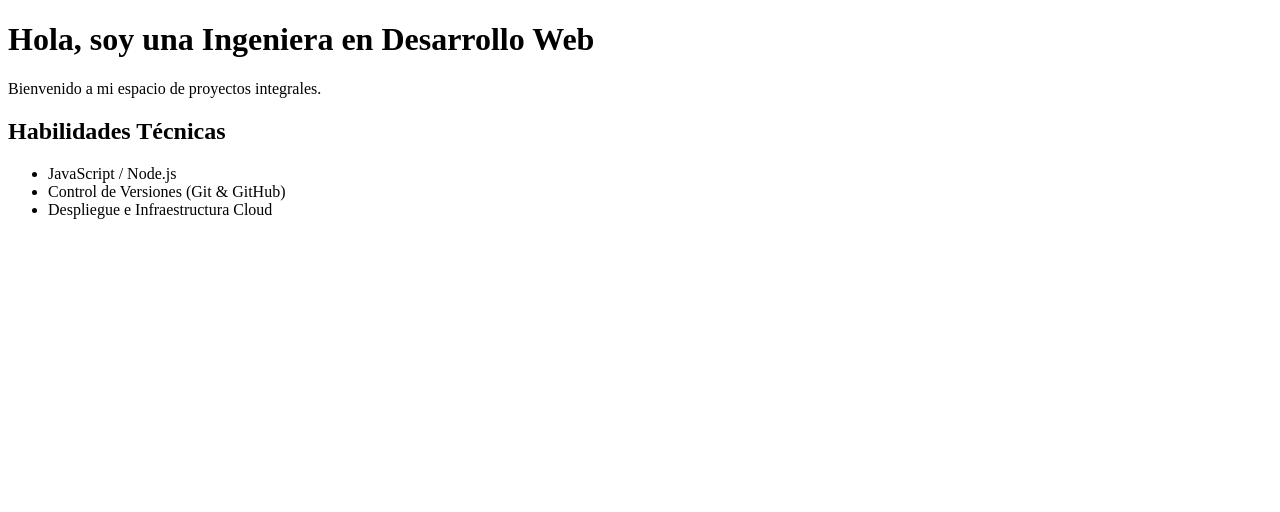
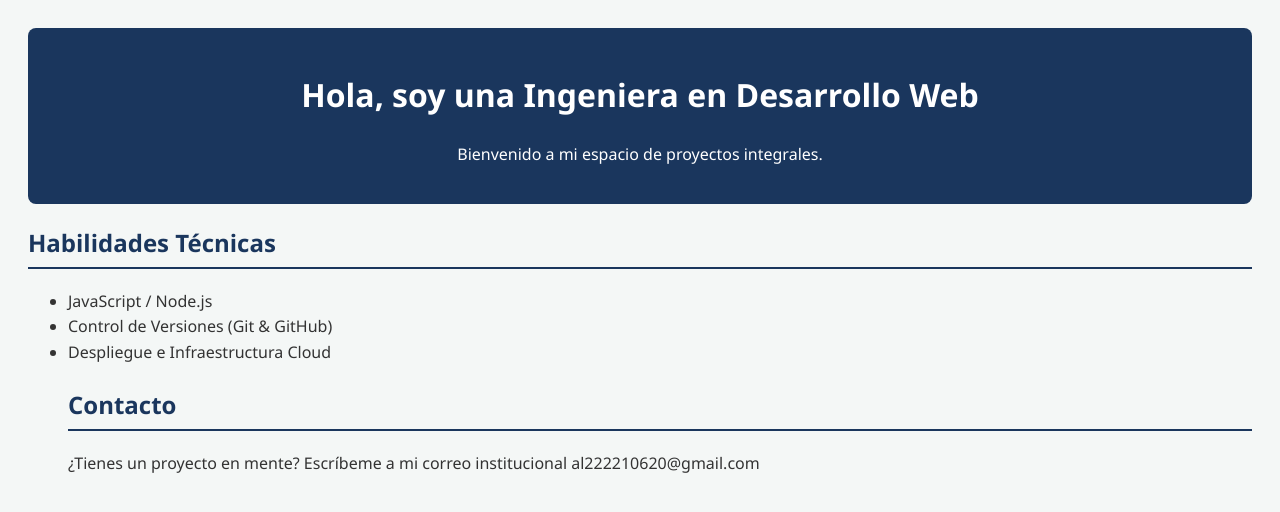
Before and after one commit to VanessaEscutia/portafolio-profesional., a plain HTML site: page index.html in a window 1280 px wide. Drawn offline with Linux system fonts and the light colour scheme.

Commit message:
style: diseno visual y seccion de contacto

```diff
--- a/index.html
+++ b/index.html
@@ -4,6 +4,7 @@
 <meta charset="UTF-8">
 <meta name="viewport" content="width=device-width, initial-scale=1.0">
 <title>Ejemplo de Portafolio Profesional (Vanessa Escutia Sanabria) </title>
+<link rel="stylesheet" href="styles.css">
 </head>
 <body>
 <header>
@@ -18,6 +19,10 @@
 <li>JavaScript / Node.js</li>
 <li>Control de Versiones (Git & GitHub) </li>
 <li>Despliegue e Infraestructura Cloud</li>
+<section>
+<h2>Contacto</h2>
+<p>¿Tienes un proyecto en mente? Escríbeme a mi correo institucional al222210620@gmail.com </p>
+</section>
 </ul>
 </section>
 </main>
--- /dev/null
+++ b/styles.css
@@ -0,0 +1,19 @@
+body {
+font-family: 'Segoe UI', Tahoma, Geneva, Verdana, sans-serif;
+line-height: 1.6;
+background-color: #f4f7f6;
+color: #333;
+padding: 20px;
+}
+header {
+background: #1a365d;
+color: #fff;
+padding: 20px;
+border-radius: 8px;
+text-align: center;
+}
+h2 {
+color: #1a365d;
+border-bottom: 2px solid #1a365d;
+padding-bottom: 5px;
+}
```
